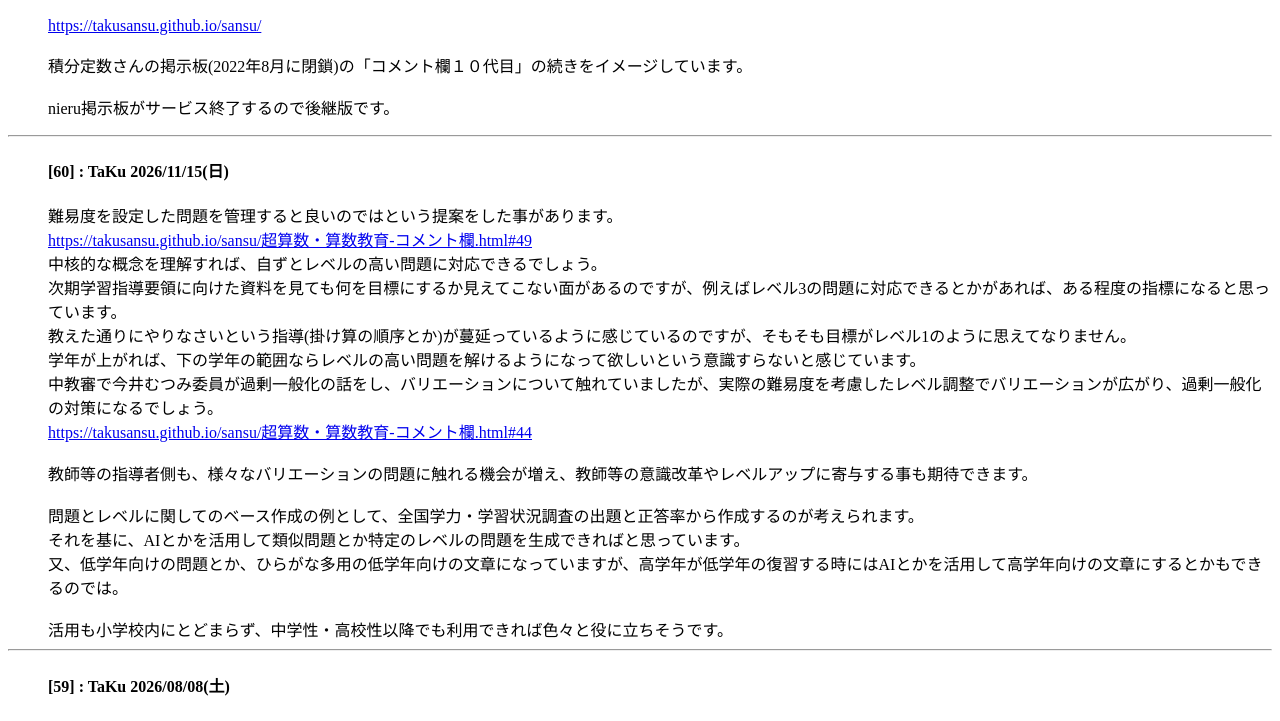
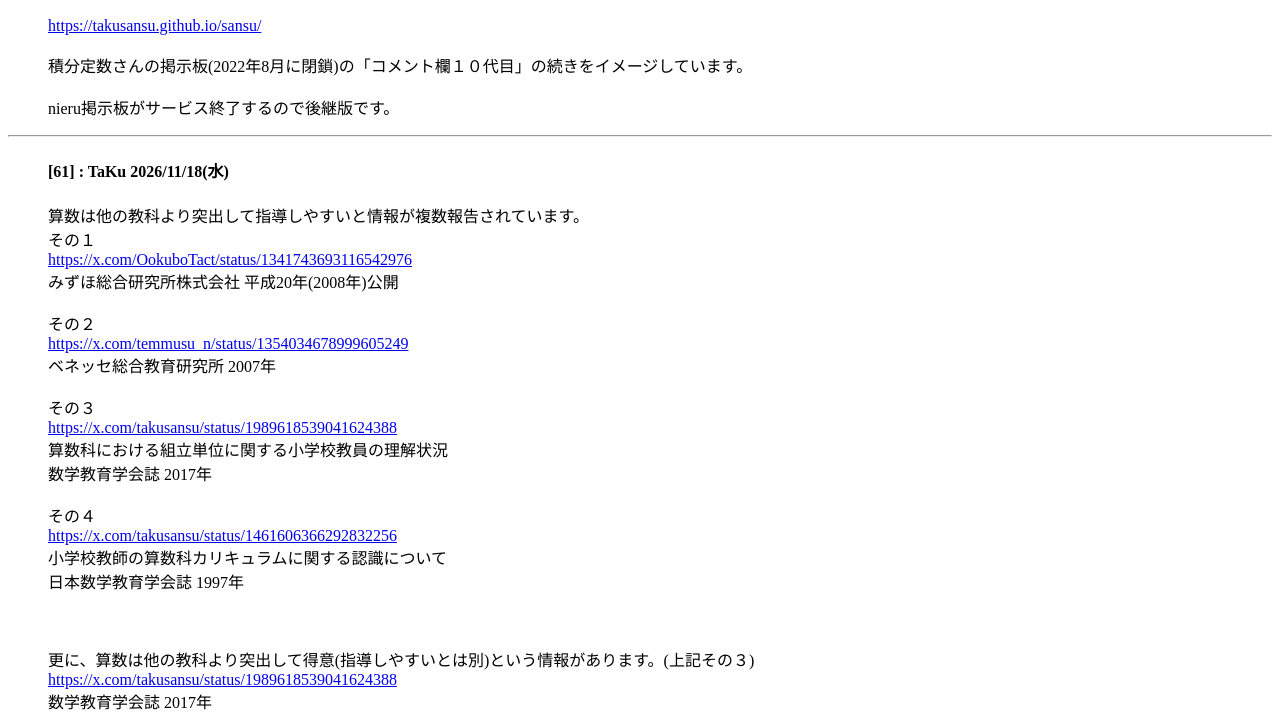
Before and after one commit to takusansu/sansu, a plain HTML site: page 超算数・算数教育-コメント欄.html in a window 1280 px wide. Shown: the part 58-779 px from the top of the page. Drawn offline with Linux system fonts and the light colour scheme.

Commit message:
Add files via upload

```diff
--- a/超算数・算数教育-コメント欄.html
+++ b/超算数・算数教育-コメント欄.html
@@ -29,6 +29,68 @@ nieru掲示板がサービス終了するので後継版です。<br>
 <hr>
 <!--kiji0 記事0終了-->
 
+
+<!--kiji 記事開始-->
+<div class="kiji">
+<dl>
+<div id="61"><dt><ul>
+<h4>[61] : TaKu 2026/11/18(水)</h4>
+</ul></dt></div></div>
+<dd class="text">
+算数は他の教科より突出して指導しやすいと情報が複数報告されています。<br>
+その１<br>
+<a href="https://x.com/OokuboTact/status/1341743693116542976" target="_blank">https://x.com/OokuboTact/status/1341743693116542976</a><br>
+みずほ総合研究所株式会社 平成20年(2008年)公開<br>
+<br>
+その２<br>
+<a href="https://x.com/temmusu_n/status/1354034678999605249" target="_blank">https://x.com/temmusu_n/status/1354034678999605249</a><br>
+ベネッセ総合教育研究所 2007年<br>
+<br>
+その３<br>
+<a href="https://x.com/takusansu/status/1989618539041624388" target="_blank">https://x.com/takusansu/status/1989618539041624388</a><br>
+算数科における組立単位に関する小学校教員の理解状況<br>
+数学教育学会誌 2017年<br>
+<br>
+その４<br>
+<a href="https://x.com/takusansu/status/1461606366292832256" target="_blank">https://x.com/takusansu/status/1461606366292832256</a><br>
+小学校教師の算数科カリキュラムに関する認識について<br>
+日本数学教育学会誌 1997年<br>
+<br>
+<br>
+<br>
+更に、算数は他の教科より突出して得意(指導しやすいとは別)という情報があります。(上記その３)<br>
+<a href="https://x.com/takusansu/status/1989618539041624388" target="_blank">https://x.com/takusansu/status/1989618539041624388</a><br>
+数学教育学会誌 2017年<br>
+<br>
+東京都内の公立小学校に勤務する教員（非常勤講師も含む）39人が対象<br>
+指導しやすい教科：29人(74.3％)<br>
+指導しにくい教科： 3人( 7.6％)<br>
+得意とする教科　：23人(58.9％)<br>
+不得意とする教科： 6人(15.3％)<br>
+<br>
+サンプル数は多くないですが、指導しやすいと関連がある程度あると推測すると、自称算数が得意な教師の割合は高いと思われます。(情報が古めなので、若い教師には当てはまらない可能性がありますが、中堅以上の教師には当てはまるでしょう)<br>
+<br>
+<br>
+<br>
+全国学力・学習状況調査では、自称算数の授業の内容は分かっているという生徒の割合は高いので、教師になって自称算数は得意と主張する割合が高くなるのは当然かもしれません。<br>
+<a href="https://x.com/takusansu/status/1561987640835973120" target="_blank">https://x.com/takusansu/status/1561987640835973120</a><br>
+＞自称、算数の授業の内容は分かっているという生徒は8割程度います。<br>
+＞割合の問題の正答率が2割程度でもです。<br>
+<br>
+でも、内情は↑のような状況と思われます。<br>
+<br>
+<br>
+[60]の記事で、難易度を設定した問題を管理すると良いのではという事を書き込みましたが、教師が己の実力を客観的に見つめる機会になるのではと思っています。<br>
+生徒に対し様々なレベル・バリエーションの問題を出す　→　教師が様々なレベル・バリエーションの問題に触れる<br>
+<br>
+実力が伴わない自称算数が得意な教師(現状、指導しやすいと思っている教師も含めて)が、算数教育を良い方向に進める気がしません。<br>
+指導する側の算数の能力を自覚できる仕組みが必要ではないでしょうか。<br>
+</dd>
+</dl>
+</div>
+<div class="clear"></div>
+<hr>
+<!--kiji 記事終了-->
 
 <!--kiji 記事開始-->
 <div class="kiji">
```
Also changed, not shown: index.html (+2 -2 lines), 1 other file.
